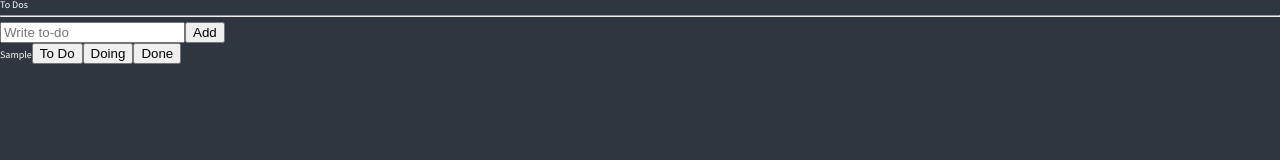
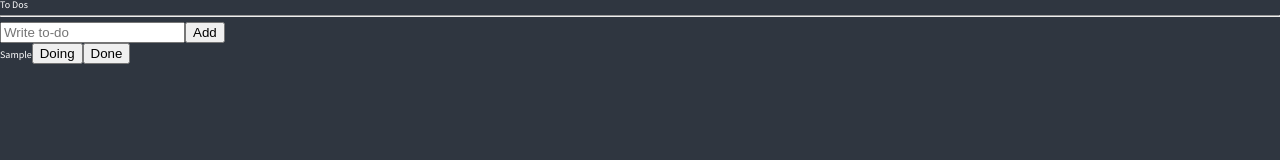
Before and after one commit to yyeonkim/react-masterclass, a React (Create React App) app: page / in a window 1280 px wide. Both pictures are taken after typing "Sample" into the empty fields and a click on the button "Add". Shown: the top 160 px of the page. Built offline with nearby package versions, Linux system fonts and the light colour scheme.

Commit message:
Add button to set category

```diff
--- a/src/components/ToDo.tsx
+++ b/src/components/ToDo.tsx
@@ -1,12 +1,35 @@
-import { IToDo } from "../atoms";
+import React from "react";
+import { useSetRecoilState } from "recoil";
 
-export default function ToDo({ text }: IToDo) {
+import { IToDo, toDoState } from "../atoms";
+
+export default function ToDo({ text, category, id }: IToDo) {
+  const setToDos = useSetRecoilState(toDoState);
+
+  const onClick = (event: React.MouseEvent<HTMLButtonElement>) => {
+    const {
+      currentTarget: { name },
+    } = event;
+  };
+
   return (
     <li>
       <span>{text}</span>
-      <button>To Do</button>
-      <button>Doing</button>
-      <button>Done</button>
+      {category !== "TO_DO" && (
+        <button name="TO_DO" onClick={onClick}>
+          To Do
+        </button>
+      )}
+      {category !== "DOING" && (
+        <button name="DOING" onClick={onClick}>
+          Doing
+        </button>
+      )}
+      {category !== "DONE" && (
+        <button name="DONE" onClick={onClick}>
+          Done
+        </button>
+      )}
     </li>
   );
 }
--- a/src/components/ToDoList.tsx
+++ b/src/components/ToDoList.tsx
@@ -14,7 +14,7 @@ export default function ToDoList() {
       <ToDoForm />
       <ul>
         {toDos.map((toDo) => (
-          <ToDo {...toDo} />
+          <ToDo key={toDo.id} {...toDo} />
         ))}
       </ul>
     </div>
```
